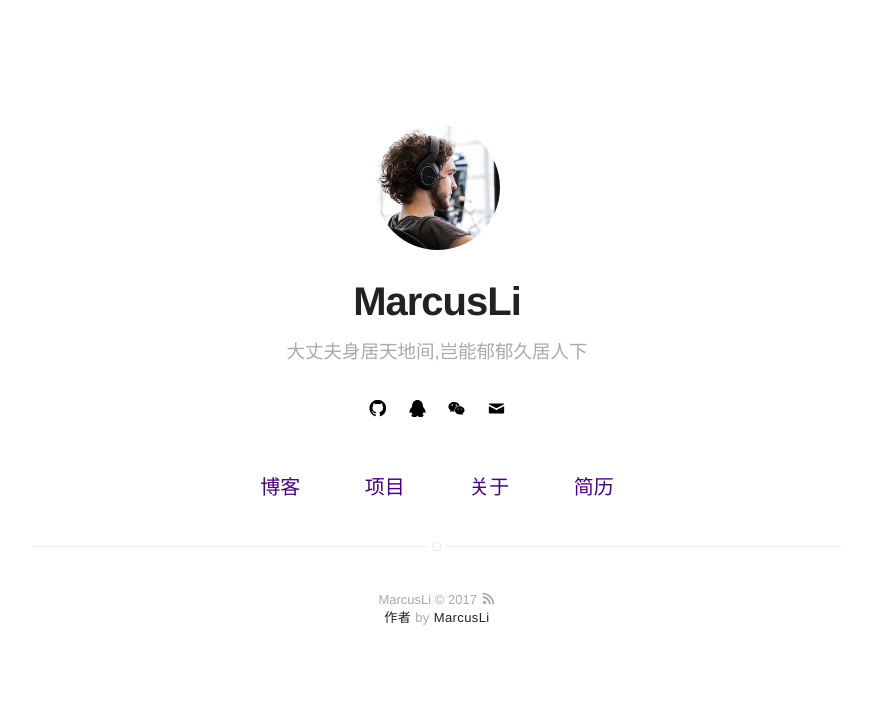
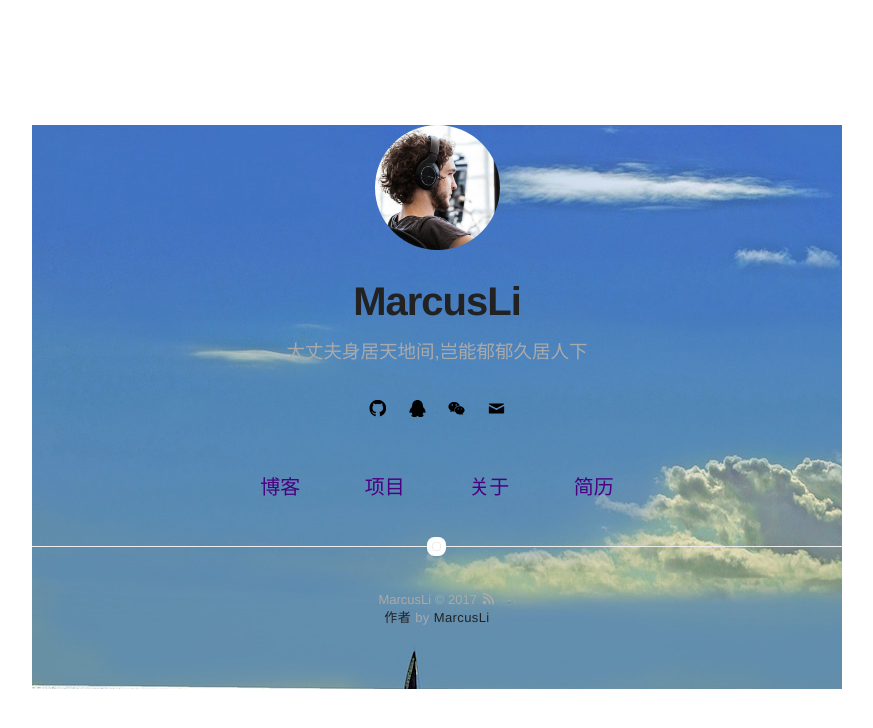
Before and after one commit to MarcusKun/MarcusKun.github.io, a Jekyll site: the page built from index.html, in a window 1280 px wide. Shown: the top 728 px of the page, without its empty margins (203-1076 px from the left). Built offline with Jekyll 4.4.1, drawn with Linux system fonts in a browser that asks for light colours.

Commit message:
新增背景

```diff
--- a/_layouts/default.html
+++ b/_layouts/default.html
@@ -27,7 +27,7 @@ layout: compress
 </head>
 <body>
 
-    <div class="wrapper-{% if site.width == "normal" %}normal{% elsif site.width == "large" %}large{% endif %}">
+    <div class="wrapper-{% if site.width == "normal" %}normal{% elsif site.width == "large" %}large{% endif %}" style="background-image: url('/assets/images/background-cover.jpg')">
         {% if page.tag %}
             <div class="post">
         {% else %}
```
Also changed, not shown: _posts/2017-08-08-RxJava-入门就是那么简单.md (+1 -1 lines), assets/images/background-cover.jpg (added).
